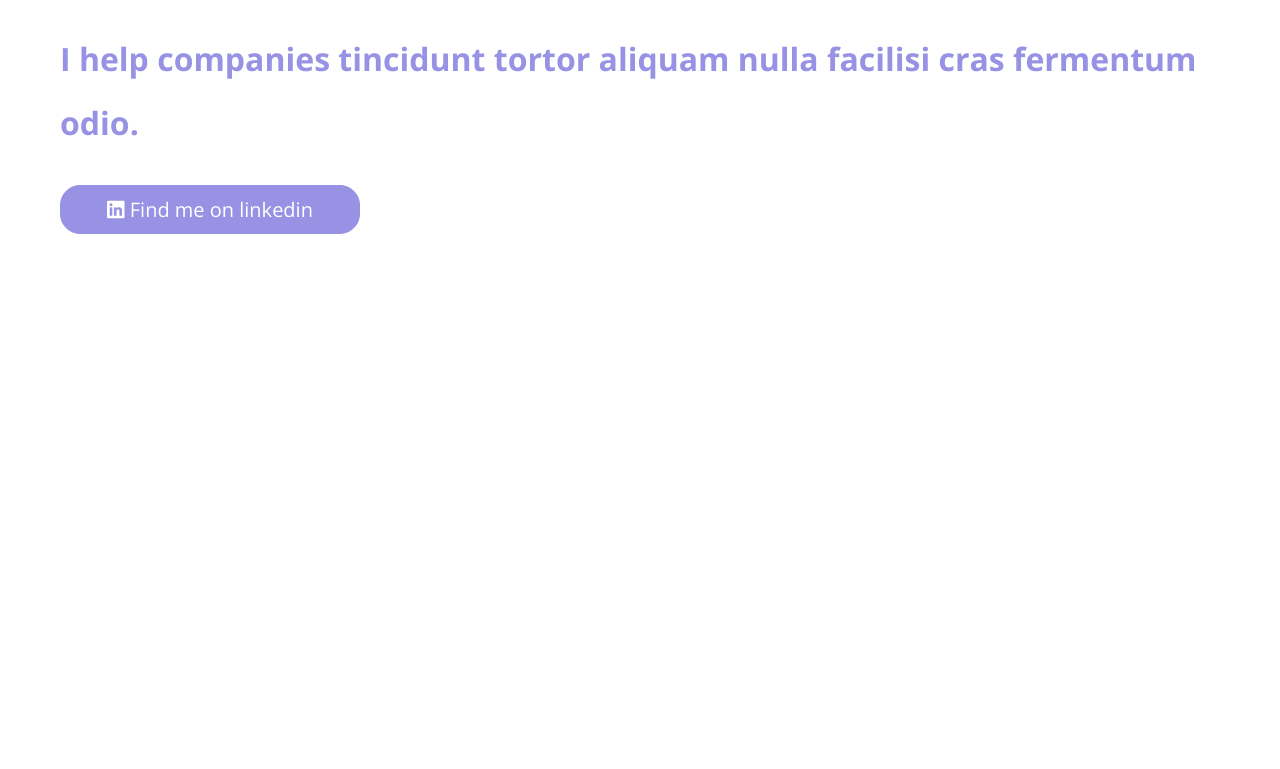
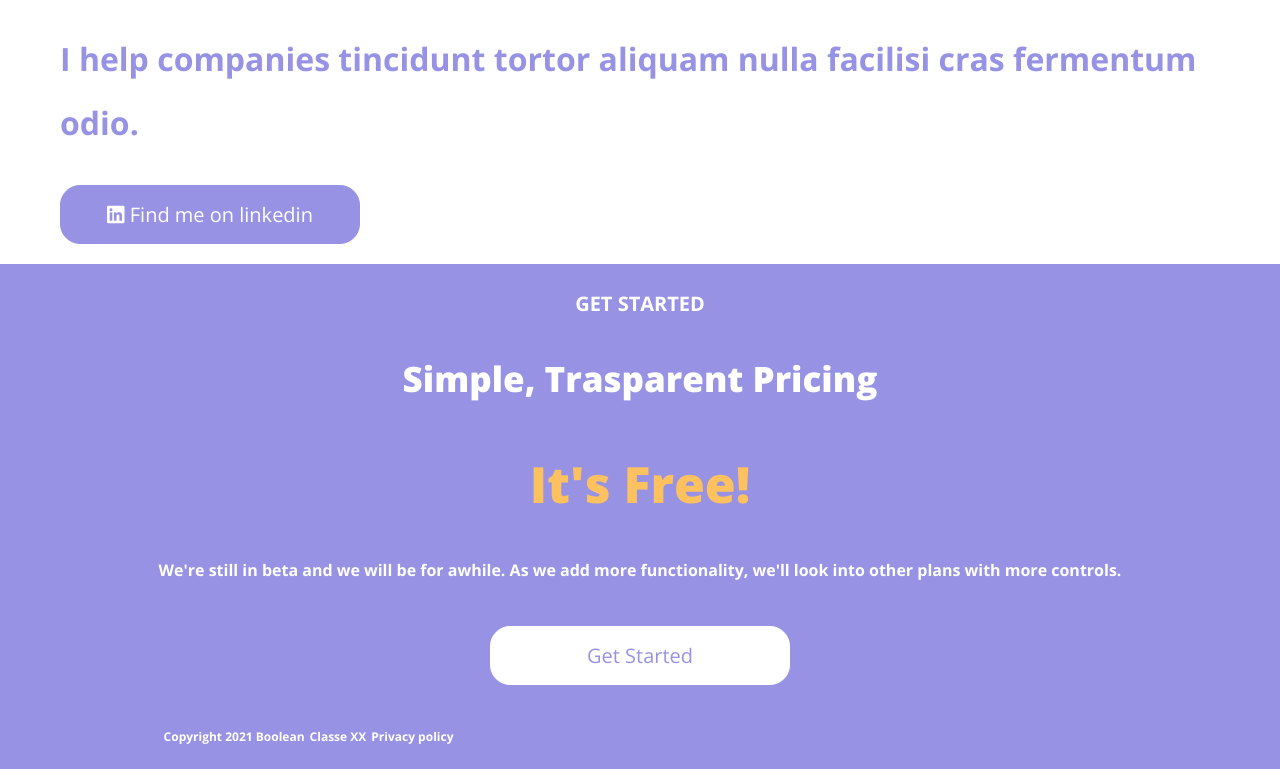
Before and after one commit to Andrea030105/htmlcss-responsive-layout, a plain HTML site: page index.html in a window 1280 px wide. Shown: the part 8296-9065 px from the top of the page. Before the commit the page ends 8550 px from the top, so only its background shows below. Drawn offline with nearby package versions, Linux system fonts and the light colour scheme.

Commit message:
list-section6

```diff
--- a/css/style.css
+++ b/css/style.css
@@ -40,6 +40,18 @@
     font-size: 20px;
 }
 
+.btn-purple {
+    background-color: #9792E4;
+    border: 1px solid #9792E4;
+    color: white;
+}
+
+.btn-white {
+    background-color: white;
+    border: 1px solid white;
+    color: #9792E4;
+}
+
 .btn-sm {
     width: 150px;
     border-radius: 20px;
@@ -50,7 +62,7 @@
 .btn-lg {
     width: 300px;
     border-radius: 20px;
-    padding: 10px;
+    padding: 15px;
     font-size: 20px;
 }
 
@@ -257,12 +269,6 @@ header {
     font-size: 30px;
 }
 
-.btn-purple {
-    background-color: #9792E4;
-    border: 1px solid #9792E4;
-    color: white;
-}
-
 .cards-benefits h1 {
     font-size: 55px;
     color: #9792E4;
@@ -292,3 +298,30 @@ header {
 .position-img-radius img {
     position: relative;
 }
+
+/* SECTION6 */
+
+.container-text-sec6 h3 {
+    text-transform: uppercase;
+    font-size: 20px;
+}
+
+.container-text-sec6 h2 {
+    font-size: 35px;
+    font-weight: bolder;
+}
+
+.container-text-sec6 h1 {
+    color: #FDC15F;
+    font-size: 50px;
+    font-weight: bolder;
+}
+
+.container-text-sec6 li {
+    display: flex;
+    font-size: 12px;
+}
+
+.container-text-sec6 ul {
+    padding-left: 5px;
+}
--- a/index.html
+++ b/index.html
@@ -307,6 +307,36 @@
                 </div>
             </div>
         </div>
+        <!-- SECTION 6 -->
+        <div class="bg-purple">
+            <div class="row">
+                <div class="col">
+                    <div class="container-text-sec6 text-center line-height bold color-white">
+                        <h3 class="margin-20px-60px">get started</h3>
+                        <h2 class="margin-20px-60px">Simple, Trasparent Pricing</h2>
+                        <h1 class="margin-20px-60px">It's Free!</h1>
+                        <p class="margin-20px-60px">
+                            We're still in beta and we will be for awhile. As we add more functionality, we'll look into
+                            other plans with more controls.
+                        </p>
+                        <button class="btn-lg btn-white margin-20px-60px">
+                            Get Started
+                        </button>
+                        <li class="margin-20px-60px">
+                            <ul>
+                                Copyright 2021 Boolean
+                            </ul>
+                            <ul>
+                                Classe XX
+                            </ul>
+                            <ul>
+                                Privacy policy
+                            </ul>
+                        </li>
+                    </div>
+                </div>
+            </div>
+        </div>
     </main>
 </body>
 
```
